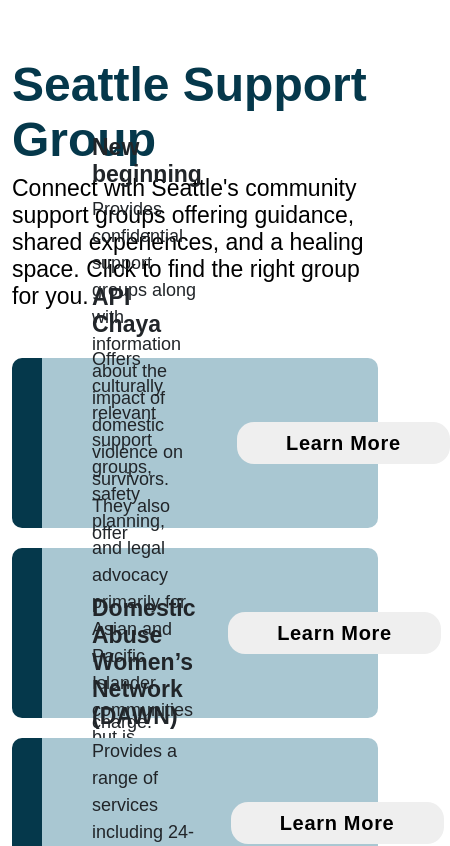
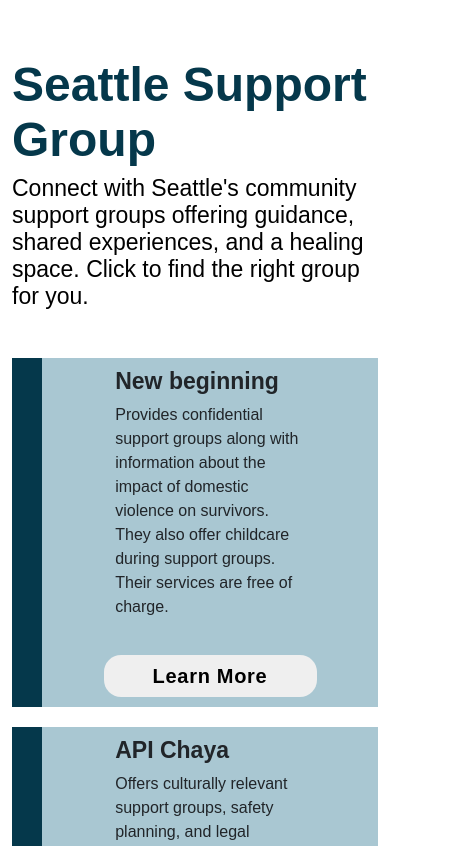
Before and after one commit to UW-INFO442-SP24/ui-unicorns, a React (Create React App) app: page /connect in a window 390 px wide. Shown: the part 1700-2546 px from the top of the page, 450 px wide, since content can reach past the window. Built offline with nearby package versions, Linux system fonts and the light colour scheme.

Commit message:
responsive connect page

```diff
--- a/src/components/Connect/connect.css
+++ b/src/components/Connect/connect.css
@@ -156,13 +156,13 @@
   border-left-style: solid;
   border-color: #05384B;
   border-left-width: 30px;
-  border-radius: 10px;
-
   display: flex;
   justify-content: space-between;
   flex-direction: row;
   background-color: #A9C7D2;
-  height: 170px;
+  height: auto;
+  padding: 10px;
+  box-sizing: border-box;
 }
 
 .group-info {
@@ -225,3 +225,24 @@
 .hero-text header {
   color: #72172B;
 }
+
+@media (max-width: 768px) {
+  .groups {
+    flex-direction: column;
+    align-items: center;
+  }
+
+  .group-info {
+    margin-left: 0;
+    margin-bottom: 20px;
+  }
+
+  .join {
+    padding-left: 0;
+    margin-right: 0;
+  }
+
+  h2, p {
+    font-size: 16px;
+  }
+}
```
